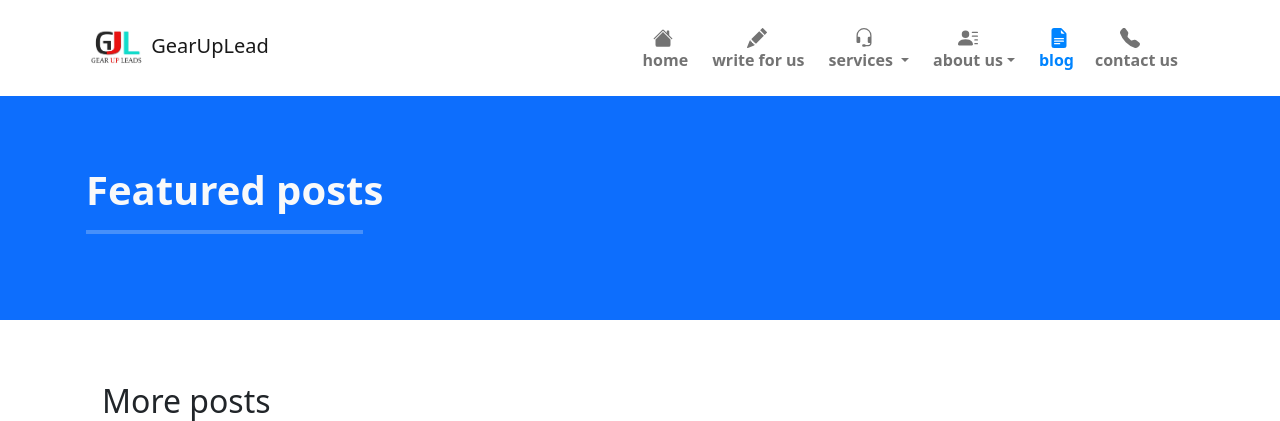
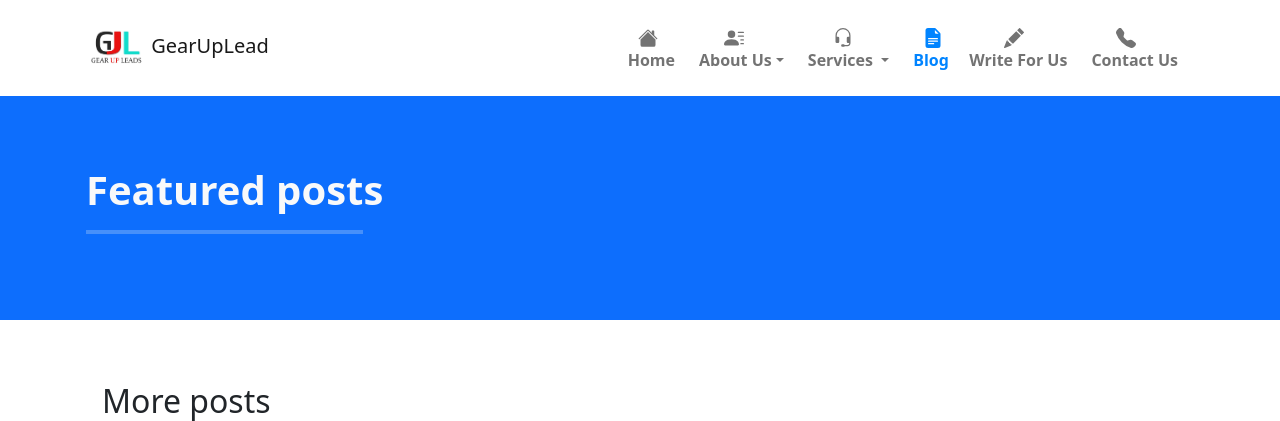
Before and after one commit to Ash3902/Gearup, a Django app: template home/templates/blog.html in a window 1280 px wide. Shown: the top 421 px of the page. Run offline with Django 3.2, Linux system fonts and the light colour scheme; the template is opened without the code that fills it, so the values that code supplies are empty; some libraries are stand-ins or nearby versions.

Commit message:
Update navbar.html

```diff
--- a/templates/navbar.html
+++ b/templates/navbar.html
@@ -9,60 +9,23 @@
               <span class="navbar-toggler-icon"></span>
           </button>
           <div class="collapse navbar-collapse" id="navbarNavDropdown">
-              <ul class="navbar-nav ml-lg-5 ml-auto">
-
-              </ul>
+              <ul class="navbar-nav ml-lg-5 ml-auto"></ul>
               <ul class="navbar-nav p-2 ml-auto">
                 <li class="nav-item pr-2">
                   <a class="nav-link "  id="homeNav" href="/">
                     <svg xmlns="http://www.w3.org/2000/svg" width="40" height="20" fill="currentColor" class="bi bi-house-fill" viewBox="0 0 16 16">
                       <path fill-rule="evenodd" d="M8 3.293l6 6V13.5a1.5 1.5 0 0 1-1.5 1.5h-9A1.5 1.5 0 0 1 2 13.5V9.293l6-6zm5-.793V6l-2-2V2.5a.5.5 0 0 1 .5-.5h1a.5.5 0 0 1 .5.5z"/>
                       <path fill-rule="evenodd" d="M7.293 1.5a1 1 0 0 1 1.414 0l6.647 6.646a.5.5 0 0 1-.708.708L8 2.207 1.354 8.854a.5.5 0 1 1-.708-.708L7.293 1.5z"/>
-                    </svg><br> home</a>
-              </li>
-
-              <li class="nav-item pr-2">
-                <a class="nav-link" id="writeAboutNav" href="{% url 'write_for_us' %}"><svg xmlns="http://www.w3.org/2000/svg" width="90" height="20" fill="currentColor" class="bi bi-pencil-fill" viewBox="0 0 16 16">
-                  <path d="M12.854.146a.5.5 0 0 0-.707 0L10.5 1.793 14.207 5.5l1.647-1.646a.5.5 0 0 0 0-.708l-3-3zm.646 6.061L9.793 2.5 3.293 9H3.5a.5.5 0 0 1 .5.5v.5h.5a.5.5 0 0 1 .5.5v.5h.5a.5.5 0 0 1 .5.5v.5h.5a.5.5 0 0 1 .5.5v.207l6.5-6.5zm-7.468 7.468A.5.5 0 0 1 6 13.5V13h-.5a.5.5 0 0 1-.5-.5V12h-.5a.5.5 0 0 1-.5-.5V11h-.5a.5.5 0 0 1-.5-.5V10h-.5a.499.499 0 0 1-.175-.032l-.179.178a.5.5 0 0 0-.11.168l-2 5a.5.5 0 0 0 .65.65l5-2a.5.5 0 0 0 .168-.11l.178-.178z"/>
-                </svg><br>write for us</a>
-              </li>
-              <li class="nav-item pr-2">
-                <div class="dropdown">
-                  <a class="nav-link dropdown-toggle"  id="serviceNav" href="{% url 'services' %}" data-toggle="dropdown" >
-                    <svg xmlns="http://www.w3.org/2000/svg" width="70" height="20" fill="currentColor" class="bi bi-headset" viewBox="0 0 16 16">
-                      <path d="M8 1a5 5 0 0 0-5 5v1h1a1 1 0 0 1 1 1v3a1 1 0 0 1-1 1H3a1 1 0 0 1-1-1V6a6 6 0 1 1 12 0v6a2.5 2.5 0 0 1-2.5 2.5H9.366a1 1 0 0 1-.866.5h-1a1 1 0 1 1 0-2h1a1 1 0 0 1 .866.5H11.5A1.5 1.5 0 0 0 13 12h-1a1 1 0 0 1-1-1V8a1 1 0 0 1 1-1h1V6a5 5 0 0 0-5-5z"/>
-                    </svg><br>services
-                  </a>
-                  <div class="dropdown-menu" aria-labelledby="serviceNav">
-                    <a class="dropdown-item" href="{% url 'services' %}">
-                      <svg xmlns="http://www.w3.org/2000/svg" width="20" height="20" fill="currentColor" class="bi bi-bag-check" viewBox="0 0 16 16">
-                        <path fill-rule="evenodd" d="M10.854 8.146a.5.5 0 0 1 0 .708l-3 3a.5.5 0 0 1-.708 0l-1.5-1.5a.5.5 0 0 1 .708-.708L7.5 10.793l2.646-2.647a.5.5 0 0 1 .708 0z"/>
-                        <path d="M8 1a2.5 2.5 0 0 1 2.5 2.5V4h-5v-.5A2.5 2.5 0 0 1 8 1zm3.5 3v-.5a3.5 3.5 0 1 0-7 0V4H1v10a2 2 0 0 0 2 2h10a2 2 0 0 0 2-2V4h-3.5zM2 5h12v9a1 1 0 0 1-1 1H3a1 1 0 0 1-1-1V5z"/>
-                      </svg>
-                     Our Services
-                    </a>
-                    <a class="dropdown-item" href="{% url 'core_services' %}">
-                      <svg xmlns="http://www.w3.org/2000/svg" width="20" height="20" fill="currentColor" class="bi bi-stack" viewBox="0 0 16 16">
-                        <path d="M14.12 10.163l1.715.858c.22.11.22.424 0 .534L8.267 15.34a.598.598 0 0 1-.534 0L.165 11.555a.299.299 0 0 1 0-.534l1.716-.858 5.317 2.659c.505.252 1.1.252 1.604 0l5.317-2.66zM7.733.063a.598.598 0 0 1 .534 0l7.568 3.784a.3.3 0 0 1 0 .535L8.267 8.165a.598.598 0 0 1-.534 0L.165 4.382a.299.299 0 0 1 0-.535L7.733.063z"/>
-                        <path d="M14.12 6.576l1.715.858c.22.11.22.424 0 .534l-7.568 3.784a.598.598 0 0 1-.534 0L.165 7.968a.299.299 0 0 1 0-.534l1.716-.858 5.317 2.659c.505.252 1.1.252 1.604 0l5.317-2.659z"/>
-                      </svg>
-                      Core Services
-                    </a>
-                  </div>
-                </div>
+                    </svg><br> Home</a>
               </li>
 
               <li class="nav-item pr-2 dropdown">
                 <div class="dropdown">
-
                   <a class="nav-link dropdown-toggle" id="aboutNav" href="{% url 'about-us' %}">
                     <svg xmlns="http://www.w3.org/2000/svg" width="70" height="20" fill="currentColor" class="bi bi-person-lines-fill" viewBox="0 0 16 16">
                       <path d="M6 8a3 3 0 1 0 0-6 3 3 0 0 0 0 6zm-5 6s-1 0-1-1 1-4 6-4 6 3 6 4-1 1-1 1H1zM11 3.5a.5.5 0 0 1 .5-.5h4a.5.5 0 0 1 0 1h-4a.5.5 0 0 1-.5-.5zm.5 2.5a.5.5 0 0 0 0 1h4a.5.5 0 0 0 0-1h-4zm2 3a.5.5 0 0 0 0 1h2a.5.5 0 0 0 0-1h-2zm0 3a.5.5 0 0 0 0 1h2a.5.5 0 0 0 0-1h-2z"/>
-                  </svg><br>
-                  about us</a>
-
+                    </svg><br>About Us</a>
                     <div class="dropdown-menu bg-light" aria-labelledby="aboutNav">
-
                       <div class=" dropdown dropright">
                         <a class="dropdown-item dropdown-toggle" href="#">
                           <svg xmlns="http://www.w3.org/2000/svg" width="16" height="16" fill="currentColor" class="bi bi-graph-up" viewBox="0 0 16 16">
@@ -85,30 +48,61 @@
                           </a>
                         </div>
                       </div>
-
                     <a class="dropdown-item" href="{% url 'about-us' %}"><svg xmlns="http://www.w3.org/2000/svg" width="16" height="16" fill="currentColor" class="bi bi-question-circle" viewBox="0 0 16 16">
                       <path d="M8 15A7 7 0 1 1 8 1a7 7 0 0 1 0 14zm0 1A8 8 0 1 0 8 0a8 8 0 0 0 0 16z"/>
                       <path d="M5.255 5.786a.237.237 0 0 0 .241.247h.825c.138 0 .248-.113.266-.25.09-.656.54-1.134 1.342-1.134.686 0 1.314.343 1.314 1.168 0 .635-.374.927-.965 1.371-.673.489-1.206 1.06-1.168 1.987l.003.217a.25.25 0 0 0 .25.246h.811a.25.25 0 0 0 .25-.25v-.105c0-.718.273-.927 1.01-1.486.609-.463 1.244-.977 1.244-2.056 0-1.511-1.276-2.241-2.673-2.241-1.267 0-2.655.59-2.75 2.286zm1.557 5.763c0 .533.425.927 1.01.927.609 0 1.028-.394 1.028-.927 0-.552-.42-.94-1.029-.94-.584 0-1.009.388-1.009.94z"/>
-                  </svg>   Who we are</a>
+                    </svg>Who we are</a>
                   </div>
                 </div>
               </li>
+
+              <li class="nav-item pr-2">
+                <div class="dropdown">
+                  <a class="nav-link dropdown-toggle"  id="serviceNav" href="{% url 'services' %}" data-toggle="dropdown" >
+                    <svg xmlns="http://www.w3.org/2000/svg" width="70" height="20" fill="currentColor" class="bi bi-headset" viewBox="0 0 16 16">
+                      <path d="M8 1a5 5 0 0 0-5 5v1h1a1 1 0 0 1 1 1v3a1 1 0 0 1-1 1H3a1 1 0 0 1-1-1V6a6 6 0 1 1 12 0v6a2.5 2.5 0 0 1-2.5 2.5H9.366a1 1 0 0 1-.866.5h-1a1 1 0 1 1 0-2h1a1 1 0 0 1 .866.5H11.5A1.5 1.5 0 0 0 13 12h-1a1 1 0 0 1-1-1V8a1 1 0 0 1 1-1h1V6a5 5 0 0 0-5-5z"/>
+                    </svg><br>Services
+                  </a>
+                  <div class="dropdown-menu" aria-labelledby="serviceNav">
+                    <a class="dropdown-item" href="{% url 'services' %}">
+                      <svg xmlns="http://www.w3.org/2000/svg" width="20" height="20" fill="currentColor" class="bi bi-bag-check" viewBox="0 0 16 16">
+                        <path fill-rule="evenodd" d="M10.854 8.146a.5.5 0 0 1 0 .708l-3 3a.5.5 0 0 1-.708 0l-1.5-1.5a.5.5 0 0 1 .708-.708L7.5 10.793l2.646-2.647a.5.5 0 0 1 .708 0z"/>
+                        <path d="M8 1a2.5 2.5 0 0 1 2.5 2.5V4h-5v-.5A2.5 2.5 0 0 1 8 1zm3.5 3v-.5a3.5 3.5 0 1 0-7 0V4H1v10a2 2 0 0 0 2 2h10a2 2 0 0 0 2-2V4h-3.5zM2 5h12v9a1 1 0 0 1-1 1H3a1 1 0 0 1-1-1V5z"/>
+                      </svg>
+                     Our Services
+                    </a>
+                    <a class="dropdown-item" href="{% url 'core_services' %}">
+                      <svg xmlns="http://www.w3.org/2000/svg" width="20" height="20" fill="currentColor" class="bi bi-stack" viewBox="0 0 16 16">
+                        <path d="M14.12 10.163l1.715.858c.22.11.22.424 0 .534L8.267 15.34a.598.598 0 0 1-.534 0L.165 11.555a.299.299 0 0 1 0-.534l1.716-.858 5.317 2.659c.505.252 1.1.252 1.604 0l5.317-2.66zM7.733.063a.598.598 0 0 1 .534 0l7.568 3.784a.3.3 0 0 1 0 .535L8.267 8.165a.598.598 0 0 1-.534 0L.165 4.382a.299.299 0 0 1 0-.535L7.733.063z"/>
+                        <path d="M14.12 6.576l1.715.858c.22.11.22.424 0 .534l-7.568 3.784a.598.598 0 0 1-.534 0L.165 7.968a.299.299 0 0 1 0-.534l1.716-.858 5.317 2.659c.505.252 1.1.252 1.604 0l5.317-2.659z"/>
+                      </svg>
+                      Core Services
+                    </a>
+                  </div>
+                </div>
+            </li>
+
                 <li class="nav-item">
                   <div class="dropdown">
                       <a href="{% url 'blog' %}" class="nav-link  " id="blogNav" >
                         <svg xmlns="http://www.w3.org/2000/svg" width="40" height="20" fill="currentColor" class="bi bi-file-earmark-text-fill" viewBox="0 0 16 16">
                           <path d="M9.293 0H4a2 2 0 0 0-2 2v12a2 2 0 0 0 2 2h8a2 2 0 0 0 2-2V4.707A1 1 0 0 0 13.707 4L10 .293A1 1 0 0 0 9.293 0zM9.5 3.5v-2l3 3h-2a1 1 0 0 1-1-1zM4.5 9a.5.5 0 0 1 0-1h7a.5.5 0 0 1 0 1h-7zM4 10.5a.5.5 0 0 1 .5-.5h7a.5.5 0 0 1 0 1h-7a.5.5 0 0 1-.5-.5zm.5 2.5a.5.5 0 0 1 0-1h4a.5.5 0 0 1 0 1h-4z"/>
                         </svg> <br>
-                        blog
+                        Blog
                       </a>
                     </div>
+                  </li>
+                <li class="nav-item pr-2">
+                  <a class="nav-link" id="writeAboutNav" href="{% url 'write_for_us' %}"><svg xmlns="http://www.w3.org/2000/svg" width="90" height="20" fill="currentColor" class="bi bi-pencil-fill" viewBox="0 0 16 16">
+                    <path d="M12.854.146a.5.5 0 0 0-.707 0L10.5 1.793 14.207 5.5l1.647-1.646a.5.5 0 0 0 0-.708l-3-3zm.646 6.061L9.793 2.5 3.293 9H3.5a.5.5 0 0 1 .5.5v.5h.5a.5.5 0 0 1 .5.5v.5h.5a.5.5 0 0 1 .5.5v.5h.5a.5.5 0 0 1 .5.5v.207l6.5-6.5zm-7.468 7.468A.5.5 0 0 1 6 13.5V13h-.5a.5.5 0 0 1-.5-.5V12h-.5a.5.5 0 0 1-.5-.5V11h-.5a.5.5 0 0 1-.5-.5V10h-.5a.499.499 0 0 1-.175-.032l-.179.178a.5.5 0 0 0-.11.168l-2 5a.5.5 0 0 0 .65.65l5-2a.5.5 0 0 0 .168-.11l.178-.178z"/>
+                  </svg><br>Write For Us</a>
                 </li>
                 <li class="nav-item ">
                     <a class="nav-link" id="contactNav" href="{% url 'contact-us' %}">
                       <svg xmlns="http://www.w3.org/2000/svg" width="70" height="20" fill="currentColor" class="bi bi-telephone-fill" viewBox="0 0 16 16">
                         <path fill-rule="evenodd" d="M1.885.511a1.745 1.745 0 0 1 2.61.163L6.29 2.98c.329.423.445.974.315 1.494l-.547 2.19a.678.678 0 0 0 .178.643l2.457 2.457a.678.678 0 0 0 .644.178l2.189-.547a1.745 1.745 0 0 1 1.494.315l2.306 1.794c.829.645.905 1.87.163 2.611l-1.034 1.034c-.74.74-1.846 1.065-2.877.702a18.634 18.634 0 0 1-7.01-4.42 18.634 18.634 0 0 1-4.42-7.009c-.362-1.03-.037-2.137.703-2.877L1.885.511z"/>
                       </svg> <br>
-                      contact us</a>
+                      Contact Us</a>
                 </li>
               </ul>
           </div>
```
Lines whose indentation alone changed are shown as unchanged.
